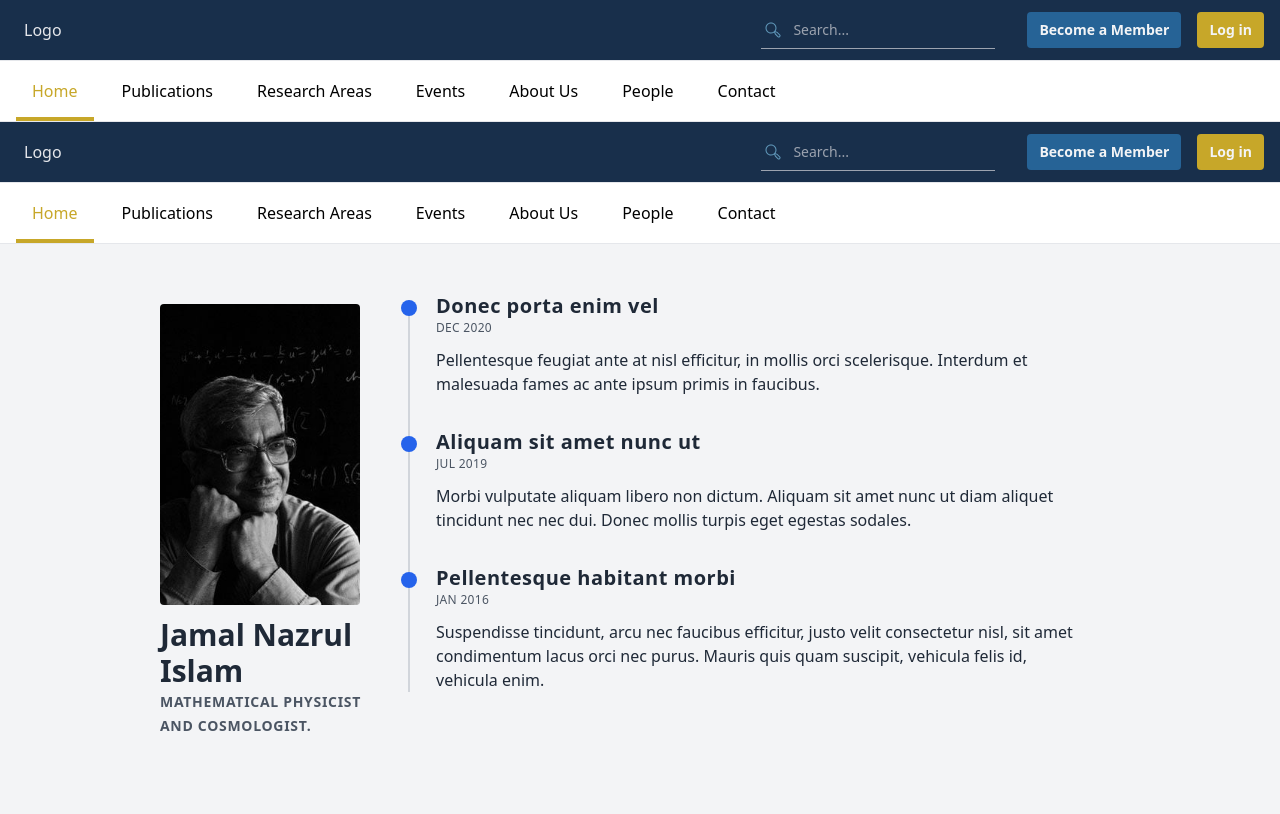
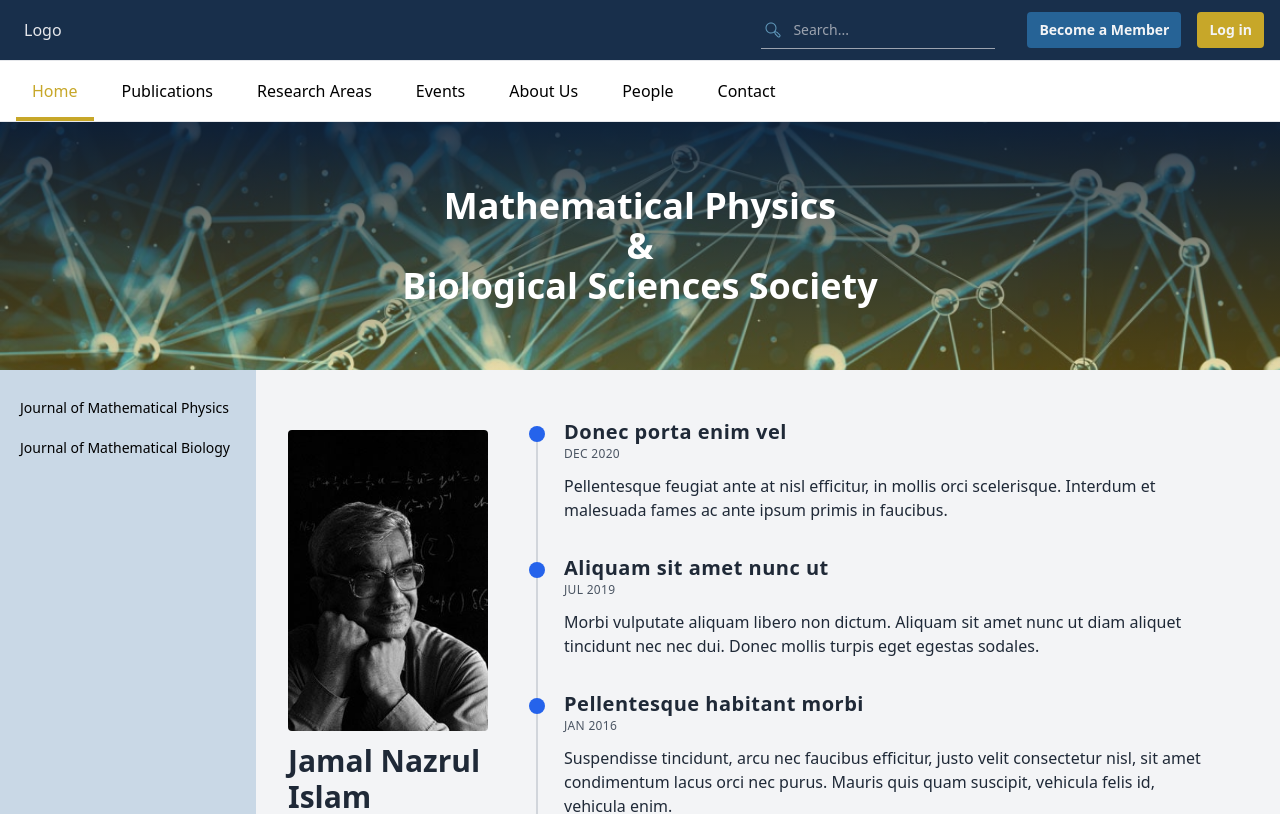
Before and after one commit to israt-emu/applied-math-journal, a Next.js app: page / in a window 1280 px wide. Shown: the top 814 px of the page. Built offline with nearby package versions, Linux system fonts and the light colour scheme.

Commit message:
banner and sidebar

```diff
--- /dev/null
+++ b/components/Banner.js
@@ -0,0 +1,13 @@
+const Banner = () => {
+  return (
+    <div className="banner py-16">
+      <h1 className="text-white text-4xl text-center font-semibold">
+        Mathematical Physics
+        <br className="hidden lg:flex" /> & <br className="hidden lg:flex" />
+        Biological Sciences Society
+      </h1>
+    </div>
+  );
+};
+
+export default Banner;
--- a/components/Layout.js
+++ b/components/Layout.js
@@ -1,12 +1,21 @@
 import React from "react";
+import Banner from "./Banner";
 import Footer from "./Footer";
 import Navbar from "./Navbar";
+import Sidebar from "./Sidebar";
 
-const Layout = ({ children }) => {
+const Layout = ({children}) => {
   return (
     <>
       <Navbar />
-      <main>{children}</main>
+      <Banner />
+
+      <main className="flex items-start">
+        <div className="w-1/5">
+          <Sidebar />
+        </div>
+        <div className="w-4/5">{children}</div>
+      </main>
       <Footer />
     </>
   );
--- /dev/null
+++ b/components/Sidebar.js
@@ -0,0 +1,26 @@
+import Link from "next/link";
+
+const Sidebar = () => {
+  return (
+    <aside className="flex flex-col h-screen p-3 bg-small_bg ">
+      <div className="space-y-3">
+        <div className="flex-1">
+          <ul className="pt-2 pb-4 space-y-1 text-sm">
+            <li className="rounded-sm">
+              <Link href="#" className="flex items-center p-2 space-x-3 rounded-md">
+                <span>Journal of Mathematical Physics</span>
+              </Link>
+            </li>
+            <li className="rounded-sm">
+              <Link href="#" className="flex items-center p-2 space-x-3 rounded-md">
+                <span>Journal of Mathematical Biology</span>
+              </Link>
+            </li>
+          </ul>
+        </div>
+      </div>
+    </aside>
+  );
+};
+
+export default Sidebar;
--- a/pages/index.js
+++ b/pages/index.js
@@ -13,11 +13,7 @@ export default function Home() {
         <link rel="icon" href="/favicon.ico" />
       </Head>
 
-
-
-
-      <Layout> <JNSection /></Layout>
-
+      <JNSection />
     </div>
   );
 }
--- a/styles/globals.css
+++ b/styles/globals.css
@@ -1,7 +1,6 @@
 @tailwind base;
 @tailwind components;
 @tailwind utilities;
-
 
 :root {
   --primary-color: rgb(38, 99, 150);
@@ -10,7 +9,12 @@
   --dark-color: rgb(24, 47, 75);
   --small-bg-color: rgb(201, 216, 230);
 }
-
+.banner {
+  background-image: linear-gradient(rgba(15, 34, 58, 0.9), rgba(199, 167, 41, 0.4)), url("../assets/images/mathematical-sciences-banner-1160.jpg");
+  background-position: center;
+  background-repeat: no-repeat;
+  background-size: cover;
+}
 /*
 @media (prefers-color-scheme: dark) {
   html {
```
Also changed, not shown: assets/images/mathematical-sciences-banner-1160.jpg (added), assets/images/mathematics-research-photo.jpg (added).
